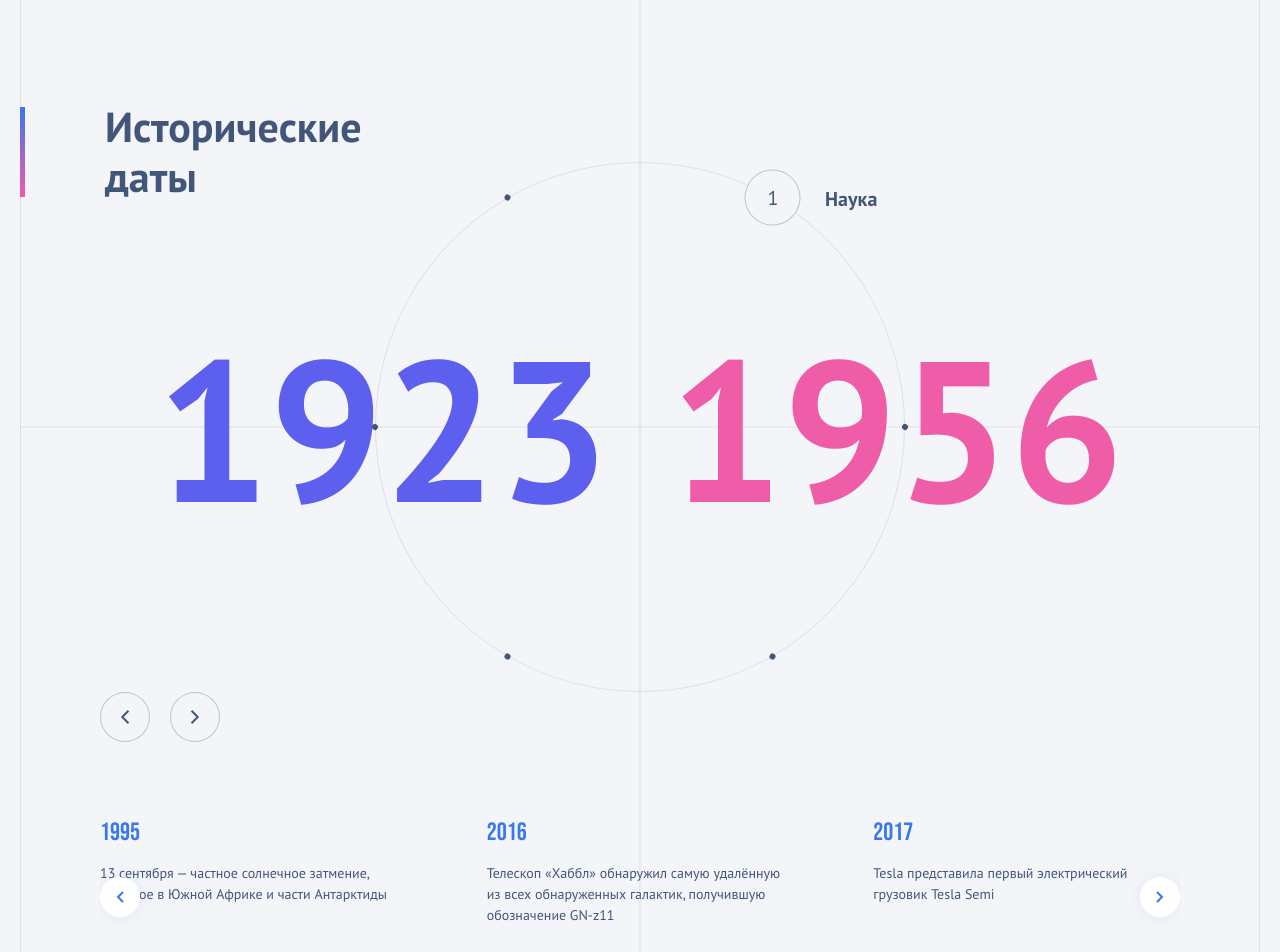
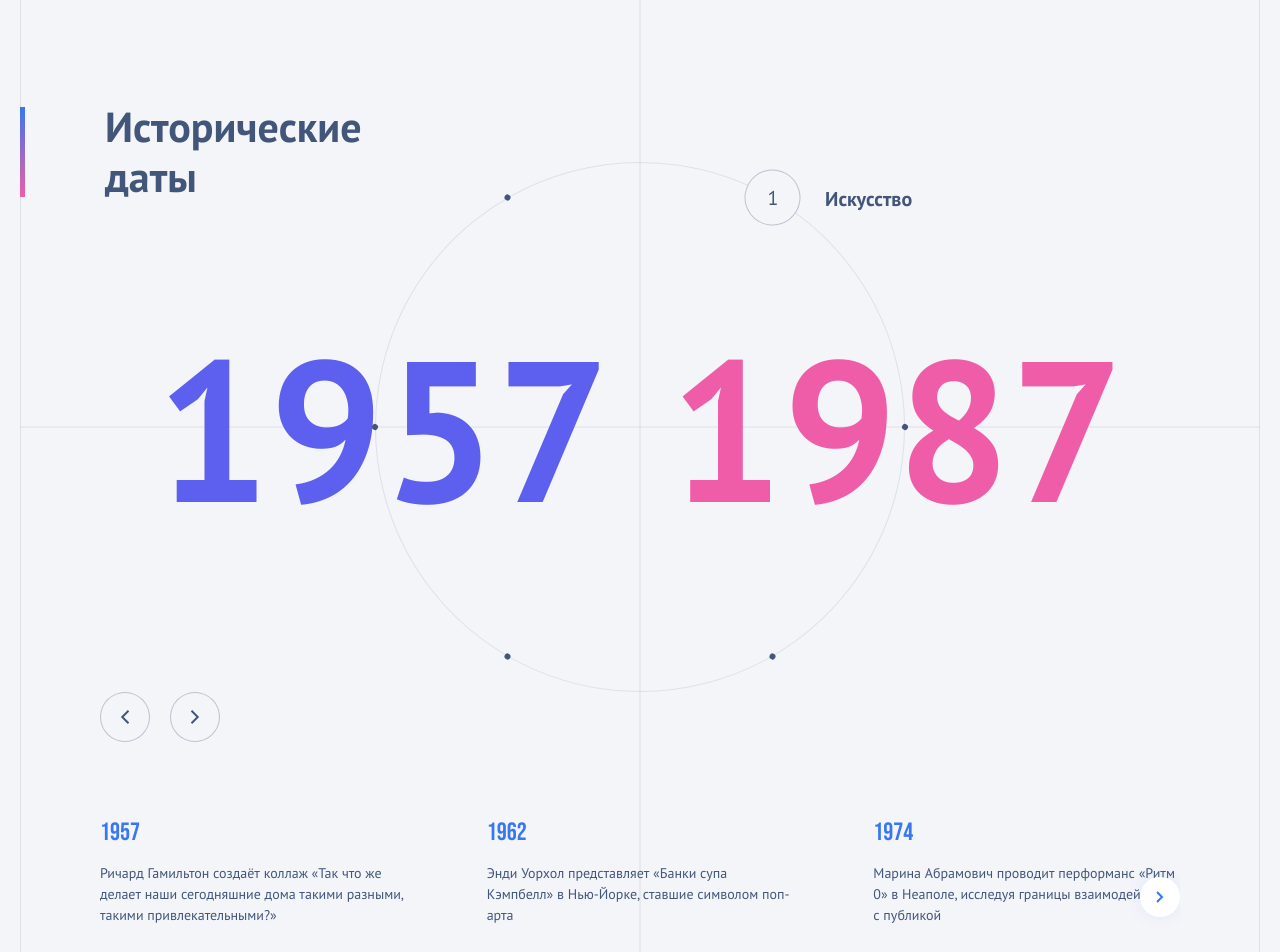
Before and after one commit to Jkerdley/dateswiper, a React app: page / in a window 1280 px wide. Shown: the top 952 px of the page. Built offline with nearby package versions, Linux system fonts and the light colour scheme.

Commit message:
feat: adds visible options for swiper nav and adds dataset

```diff
--- a/src/components/HistoricalDates/Crosshair.tsx
+++ b/src/components/HistoricalDates/Crosshair.tsx
@@ -3,7 +3,6 @@ import * as styles from './Crosshair.module.scss';
 export const Crosshair = () => {
 	return (
 		<div className={styles.crosshair}>
-			{/* <div className={styles.horizontal} /> */}
 			<div className={styles.vertical} />
 			<div className={styles.leftLine} />
 			<div className={styles.rightLine} />
--- a/src/components/HistoricalDates/EventsSlider.module.scss
+++ b/src/components/HistoricalDates/EventsSlider.module.scss
@@ -42,10 +42,15 @@
 		align-items: center;
 		justify-content: center;
 		cursor: pointer;
+		opacity: 1;
 		z-index: 50;
 		will-change: transform;
-		transition: background ease 0.25s, border ease 0.25s, transform ease 0.25s;
-
+		transition: background ease 0.25s, border ease 0.25s, transform ease 0.25s, opacity ease 0.3s;
+		&.hidden {
+			visibility: hidden;
+			opacity: 0;
+			pointer-events: none;
+		}
 		&:hover {
 			background: $light-bg;
 			border: 1px solid $primary-color-opacity;
--- a/src/components/HistoricalDates/EventsSlider.tsx
+++ b/src/components/HistoricalDates/EventsSlider.tsx
@@ -18,6 +18,9 @@ export const EventsSlider = ({ events }: EventsSliderProps) => {
 	const nextRef = useRef<HTMLButtonElement>(null);
 	const [isVisible, setIsVisible] = useState(true);
 	const [currentEvents, setCurrentEvents] = useState(events);
+	const [swiperInstance, setSwiperInstance] = useState<SwiperType | null>(null);
+	const [isBeginning, setIsBeginning] = useState(true);
+	const [isEnd, setIsEnd] = useState(false);
 
 	useEffect(() => {
 		if (events !== currentEvents) {
@@ -32,6 +35,24 @@ export const EventsSlider = ({ events }: EventsSliderProps) => {
 		}
 	}, [events, currentEvents]);
 
+	useEffect(() => {
+		if (swiperInstance) {
+			setIsBeginning(swiperInstance.isBeginning);
+			setIsEnd(swiperInstance.isEnd);
+		}
+	}, [swiperInstance, currentEvents]);
+
+	const handleSwiperInit = (swiper: SwiperType) => {
+		setSwiperInstance(swiper);
+		setIsBeginning(swiper.isBeginning);
+		setIsEnd(swiper.isEnd);
+	};
+
+	const handleSlideChange = (swiper: SwiperType) => {
+		setIsBeginning(swiper.isBeginning);
+		setIsEnd(swiper.isEnd);
+	};
+
 	return (
 		<section className={styles.sliderContainer}>
 			<div className={`${styles.sliderWrapper} ${isVisible ? styles.visible : ''}`}>
@@ -43,6 +64,10 @@ export const EventsSlider = ({ events }: EventsSliderProps) => {
 						prevEl: prevRef.current,
 						nextEl: nextRef.current,
 					}}
+					onInit={handleSwiperInit}
+					onSlideChange={handleSlideChange}
+					onReachBeginning={() => setIsBeginning(true)}
+					onReachEnd={() => setIsEnd(true)}
 					onBeforeInit={(swiper: SwiperType) => {
 						const navigation = swiper.params.navigation;
 						if (navigation && typeof navigation === 'object') {
@@ -60,7 +85,11 @@ export const EventsSlider = ({ events }: EventsSliderProps) => {
 					))}
 
 					<div className={styles.sliderControls}>
-						<button ref={prevRef} className={styles.controlButton}>
+						<button
+							ref={prevRef}
+							className={`${styles.controlButton} ${isBeginning ? styles.hidden : ''}`}
+							aria-hidden={isBeginning}
+						>
 							<svg
 								width="8"
 								height="12"
@@ -71,7 +100,11 @@ export const EventsSlider = ({ events }: EventsSliderProps) => {
 								<path d="M7 11L2 6L7 1" stroke="#3877EE" strokeWidth="2" />
 							</svg>
 						</button>
-						<button ref={nextRef} className={styles.controlButton}>
+						<button
+							ref={nextRef}
+							className={`${styles.controlButton} ${isEnd ? styles.hidden : ''}`}
+							aria-hidden={isEnd}
+						>
 							<svg
 								width="8"
 								height="12"
--- a/src/components/HistoricalDates/HistoricalDates.tsx
+++ b/src/components/HistoricalDates/HistoricalDates.tsx
@@ -69,7 +69,6 @@ export const HistoricalDates = ({ data }: HistoricalDatesProps) => {
 
 	const currentPeriod = data[activePeriod];
 
-	// Логика управления периодами
 	const handleNext = () => {
 		setActivePeriod((prev) => (prev + 1) % data.length);
 	};
--- a/src/data/historicalData.ts
+++ b/src/data/historicalData.ts
@@ -15,13 +15,191 @@ export interface TimePeriod {
 export const historicalData: TimePeriod[] = [
 	{
 		id: 1,
-		title: 'Наука',
-		startYear: 1923,
-		endYear: 1956,
+		title: 'Искусство',
+		startYear: 1957,
+		endYear: 1987,
 		events: [
 			{
 				id: 1,
-				date: '1995',
+				date: '1957',
+				description:
+					'Ричард Гамильтон создаёт коллаж «Так что же делает наши сегодняшние дома такими разными, такими привлекательными?»',
+			},
+			{
+				id: 2,
+				date: '1962',
+				description:
+					'Энди Уорхол представляет «Банки супа Кэмпбелл» в Нью-Йорке, ставшие символом поп-арта',
+			},
+			{
+				id: 3,
+				date: '1974',
+				description:
+					'Марина Абрамович проводит перформанс «Ритм 0» в Неаполе, исследуя границы взаимодействия с публикой',
+			},
+			{
+				id: 4,
+				date: '1980',
+				description:
+					'Открытие музея Людвига в Кёльне — первого в Европе музея современного искусства',
+			},
+			{
+				id: 5,
+				date: '1987',
+				description: "Картина Ван Гога «Ирисы» продана за рекордные $53,9 млн на аукционе Sotheby's",
+			},
+		],
+	},
+	{
+		id: 2,
+		title: 'Кино',
+		startYear: 1987,
+		endYear: 1991,
+		events: [
+			{
+				id: 1,
+				date: '1987',
+				description:
+					'«Последний император» Бернардо Бертолуччи получает 9 премий «Оскар», включая премию лучший фильм',
+			},
+			{
+				id: 2,
+				date: '1988',
+				description:
+					'Премьера анимационно-игрового фильма «Кто подставил кролика Роджера» — технологический прорыв в кино',
+			},
+			{
+				id: 3,
+				date: '1989',
+				description:
+					'Выход триллера «Смертельное оружие 2» с Мэлом Гибсоном — один из главных блокбастеров года',
+			},
+			{
+				id: 4,
+				date: '1990',
+				description:
+					'«Крепкий орешек 2» с Брюсом Уиллисом устанавливает рекорд кассовых сборов для боевиков',
+			},
+			{
+				id: 5,
+				date: '1991',
+				description: '«Молчание ягнят» Джонатана Демми завоевывает «Оскар» в 5 основных номинациях',
+			},
+		],
+	},
+	{
+		id: 3,
+		title: 'Литература',
+		startYear: 1992,
+		endYear: 1997,
+		events: [
+			{
+				id: 1,
+				date: '1992',
+				description:
+					'Дерек Уолкотт получает Нобелевскую премию по литературе за поэтический сборник «Омерос»',
+			},
+			{
+				id: 2,
+				date: '1993',
+				description:
+					'Тони Моррисон становится первой афроамериканкой — лауреатом Нобелевской премии по литературе',
+			},
+			{
+				id: 3,
+				date: '1994',
+				description: 'Выход культового романа Харуки Мураками «Хроники Заводной Птицы» в Японии',
+			},
+			{
+				id: 4,
+				date: '1996',
+				description:
+					'Дэвид Фостер Уоллес публикует «Бесконечную шутку» — роман, определивший литературу 1990-х',
+			},
+			{
+				id: 5,
+				date: '1997',
+				description:
+					'Публикация первого романа о Гарри Поттере — «Философский камень» Дж. К. Роулинг',
+			},
+		],
+	},
+	{
+		id: 4,
+		title: 'Театр',
+		startYear: 1999,
+		endYear: 2004,
+		events: [
+			{
+				id: 1,
+				date: '1999',
+				description: 'Мировая премьера мюзикла «Mamma Mia!» в Лондоне с музыкой группы ABBA',
+			},
+			{
+				id: 2,
+				date: '2001',
+				description: 'Мюзикл «Продюсеры» Мела Брукса получает рекордные 12 премий «Тони»',
+			},
+			{
+				id: 3,
+				date: '2002',
+				description: 'Питер Брук представляет инсценировку «Гамлета» в парижском театре Буфф-дю-Нор',
+			},
+			{
+				id: 4,
+				date: '2003',
+				description:
+					'Премьера спектакля «Питер Пэн» в Королевском Национальном театре с инновационными полётами',
+			},
+			{
+				id: 5,
+				date: '2004',
+				description: 'Мюзикл «Авеню Кью» получает премию «Тони» за лучший мюзикл года',
+			},
+		],
+	},
+	{
+		id: 5,
+		title: 'Технологии',
+		startYear: 2004,
+		endYear: 2014,
+		events: [
+			{
+				id: 1,
+				date: '2004',
+				description: 'Марк Цукерберг запускает Facebook в Гарварде — начало эры социальных сетей',
+			},
+			{
+				id: 2,
+				date: '2007',
+				description: 'Презентация первого iPhone Стивом Джобсом — революция в мобильных технологиях',
+			},
+			{
+				id: 3,
+				date: '2010',
+				description: 'Apple представляет iPad, создав новый рынок планшетных компьютеров',
+			},
+			{
+				id: 4,
+				date: '2011',
+				description: 'Запуск Google+ — попытка создания социальной сети для конкуренции с Facebook',
+			},
+			{
+				id: 5,
+				date: '2013',
+				description: 'Появление Google Glass — первые массовые очки дополненной реальности',
+			},
+		],
+	},
+	{
+		id: 6,
+		title: 'Наука',
+		startYear: 2015,
+		endYear: 2025,
+		events: [
+			{
+				id: 1,
+				date: '2015',
 				description:
 					'13 сентября — частное солнечное затмение, видимое в Южной Африке и части Антарктиды',
 			},
@@ -34,222 +212,24 @@ export const historicalData: TimePeriod[] = [
 			{
 				id: 3,
 				date: '2017',
-				description: 'Tesla представила первый электрический грузовик Tesla Semi',
+				description:
+					'Компания Tesla официально представила первый в мире электрический грузовик Tesla Semi',
 			},
 			{
 				id: 4,
 				date: '2018',
-				description: 'Tesla представила первый электрический грузовик Tesla Semi',
+				description:
+					'Старт космического аппарата Solar Probe Plus, предназначенного для изучения Солнца',
 			},
 			{
 				id: 5,
-				date: '2022',
-				description: 'Tesla представила первый электрический грузовик Tesla Semi',
+				date: '2019',
+				description: 'Google объявил о создании 53-кубитного квантового компьютера',
 			},
 			{
 				id: 6,
-				date: '2025',
-				description: 'Tesla представила первый электрический грузовик Tesla Semi',
-			},
-		],
-	},
-	{
-		id: 2,
-		title: 'Технологии',
-		startYear: 1956,
-		endYear: 1990,
-		events: [
-			{
-				id: 1,
-				date: '1997',
-				description:
-					'13 сентября — частное солнечное затмение, видимое в Южной Африке и части Антарктиды',
-			},
-			{
-				id: 2,
-				date: '2016',
-				description:
-					'Телескоп «Хаббл» обнаружил самую удалённую из всех обнаруженных галактик, получившую обозначение GN-z11',
-			},
-			{
-				id: 3,
-				date: '2017',
-				description: 'Tesla представила первый электрический грузовик Tesla Semi',
-			},
-			{
-				id: 4,
-				date: '2018',
-				description: 'Tesla представила первый электрический грузовик Tesla Semi',
-			},
-			{
-				id: 5,
-				date: '2022',
-				description: 'Tesla представила первый электрический грузовик Tesla Semi',
-			},
-			{
-				id: 6,
-				date: '2025',
-				description: 'Tesla представила первый электрический грузовик Tesla Semi',
-			},
-		],
-	},
-	{
-		id: 3,
-		title: 'Фильмы',
-		startYear: 1990,
-		endYear: 2005,
-		events: [
-			{
-				id: 1,
-				date: '1998',
-				description:
-					'13 сентября — частное солнечное затмение, видимое в Южной Африке и части Антарктиды',
-			},
-			{
-				id: 2,
-				date: '2016',
-				description:
-					'Телескоп «Хаббл» обнаружил самую удалённую из всех обнаруженных галактик, получившую обозначение GN-z11',
-			},
-			{
-				id: 3,
-				date: '2017',
-				description: 'Tesla представила первый электрический грузовик Tesla Semi',
-			},
-			{
-				id: 4,
-				date: '2018',
-				description: 'Tesla представила первый электрический грузовик Tesla Semi',
-			},
-			{
-				id: 5,
-				date: '2022',
-				description: 'Tesla представила первый электрический грузовик Tesla Semi',
-			},
-			{
-				id: 6,
-				date: '2025',
-				description: 'Tesla представила первый электрический грузовик Tesla Semi',
-			},
-		],
-	},
-	{
-		id: 4,
-		title: 'Фильмы',
-		startYear: 2005,
-		endYear: 2009,
-		events: [
-			{
-				id: 1,
-				date: '1999',
-				description:
-					'13 сентября — частное солнечное затмение, видимое в Южной Африке и части Антарктиды',
-			},
-			{
-				id: 2,
-				date: '2016',
-				description:
-					'Телескоп «Хаббл» обнаружил самую удалённую из всех обнаруженных галактик, получившую обозначение GN-z11',
-			},
-			{
-				id: 3,
-				date: '2017',
-				description: 'Tesla представила первый электрический грузовик Tesla Semi',
-			},
-			{
-				id: 4,
-				date: '2018',
-				description: 'Tesla представила первый электрический грузовик Tesla Semi',
-			},
-			{
-				id: 5,
-				date: '2022',
-				description: 'Tesla представила первый электрический грузовик Tesla Semi',
-			},
-			{
-				id: 6,
-				date: '2025',
-				description: 'Tesla представила первый электрический грузовик Tesla Semi',
-			},
-		],
-	},
-	{
-		id: 5,
-		title: 'Фильмы',
-		startYear: 2009,
-		endYear: 2014,
-		events: [
-			{
-				id: 1,
-				date: '1995',
-				description:
-					'13 сентября — частное солнечное затмение, видимое в Южной Африке и части Антарктиды',
-			},
-			{
-				id: 2,
-				date: '2016',
-				description:
-					'Телескоп «Хаббл» обнаружил самую удалённую из всех обнаруженных галактик, получившую обозначение GN-z11',
-			},
-			{
-				id: 3,
-				date: '2017',
-				description: 'Tesla представила первый электрический грузовик Tesla Semi',
-			},
-			{
-				id: 4,
-				date: '2018',
-				description: 'Tesla представила первый электрический грузовик Tesla Semi',
-			},
-			{
-				id: 5,
-				date: '2022',
-				description: 'Tesla представила первый электрический грузовик Tesla Semi',
-			},
-			{
-				id: 6,
-				date: '2025',
-				description: 'Tesla представила первый электрический грузовик Tesla Semi',
-			},
-		],
-	},
-	{
-		id: 6,
-		title: 'Фильмы',
-		startYear: 2014,
-		endYear: 2025,
-		events: [
-			{
-				id: 1,
-				date: '1995',
-				description:
-					'13 сентября — частное солнечное затмение, видимое в Южной Африке и части Антарктиды',
-			},
-			{
-				id: 2,
-				date: '2016',
-				description:
-					'Телескоп «Хаббл» обнаружил самую удалённую из всех обнаруженных галактик, получившую обозначение GN-z11',
-			},
-			{
-				id: 3,
-				date: '2017',
-				description: 'Tesla представила первый электрический грузовик Tesla Semi',
-			},
-			{
-				id: 4,
-				date: '2018',
-				description: 'Tesla представила первый электрический грузовик Tesla Semi',
-			},
-			{
-				id: 5,
-				date: '2022',
-				description: 'Tesla представила первый электрический грузовик Tesla Semi',
-			},
-			{
-				id: 6,
-				date: '2025',
-				description: 'Tesla представила первый электрический грузовик Tesla Semi',
+				date: '2020',
+				description: 'Корабль Crew Dragon вернулся на землю из первого пилотируемого полета',
 			},
 		],
 	},
```
Also changed, not shown: src/components/HistoricalDates/CircleTimeline.tsx (+0 -69 lines).
